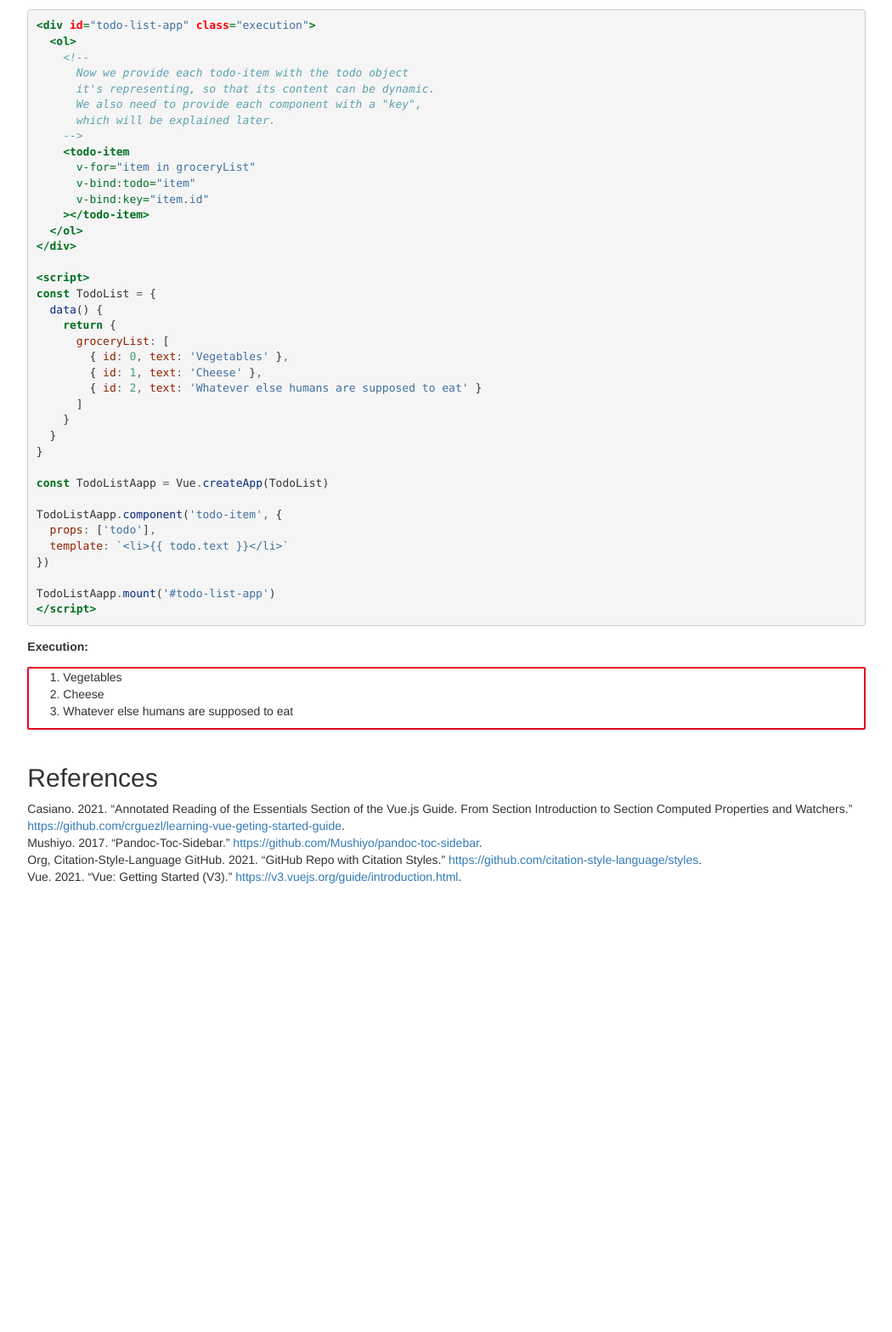
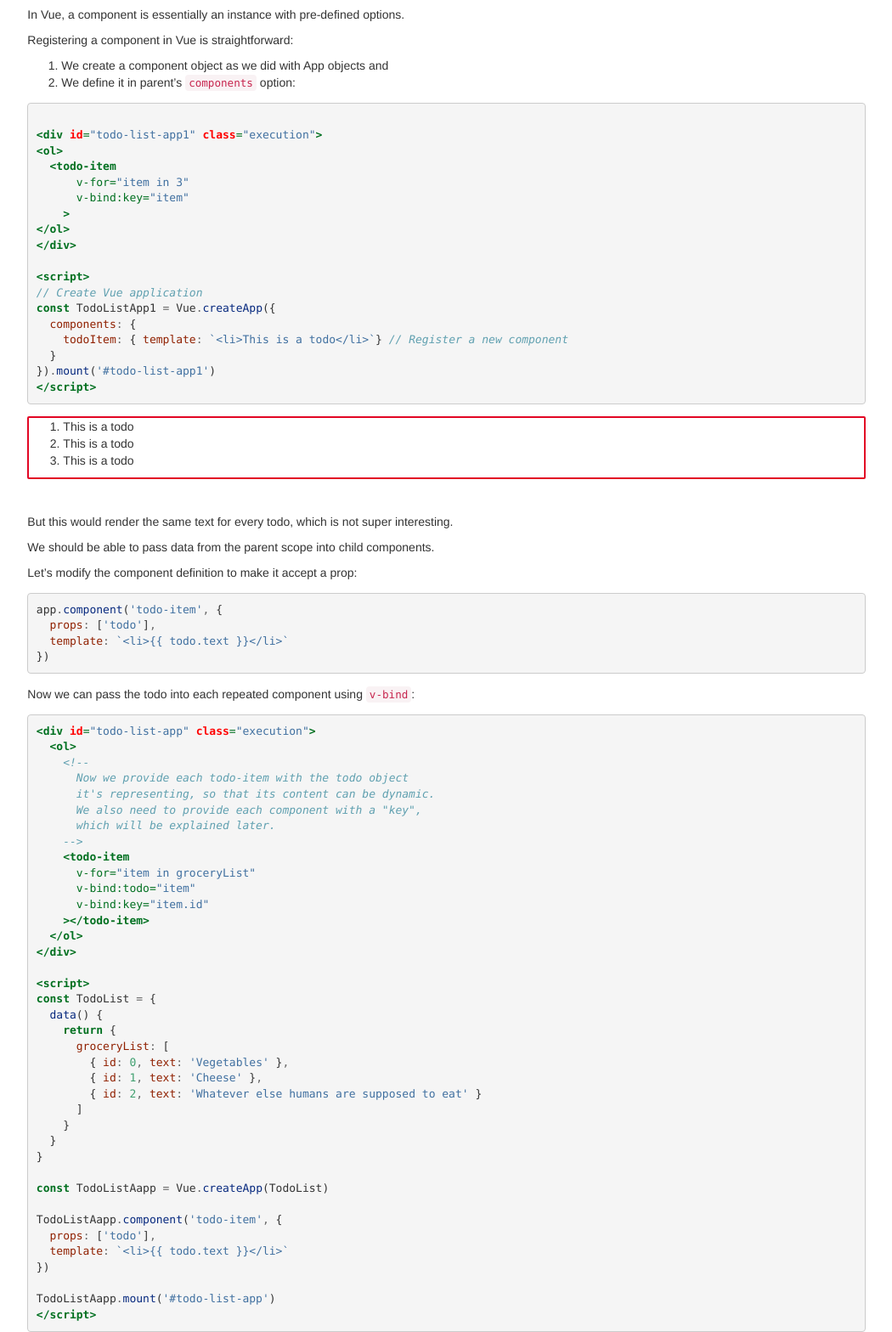
Before and after one commit to crguezl/learning-vue-3-getting-started-guide, a plain HTML site: page index.html in a window 1280 px wide. Shown: the part 6427-7995 px from the top of the page at 85% size, without its empty margins (221-1271 px from the left). Before the commit the page ends 7489 px from the top, so only its background shows below. Drawn offline with nearby package versions, Linux system fonts and the light colour scheme.

Commit message:
index.html src/introduction.md

```diff
--- a/index.html
+++ b/index.html
@@ -536,44 +536,92 @@ const ListRenderingApp = Vue.createApp(ListRendering).mount('#list-rendering')
 <p>The component system is another important concept in Vue, because it’s an abstraction that allows us to build large-scale applications composed of small, self-contained, and often reusable components.</p>
 <p>If we think about it, almost any type of application interface can be abstracted into a tree of components:</p>
 <p><img src="./assets/images/components.png" style="width:60.0%" /></p>
-<div class="sourceCode" id="cb9"><pre class="sourceCode html"><code class="sourceCode html"><span id="cb9-1"><a href="#cb9-1" aria-hidden="true" tabindex="-1"></a><span class="kw">&lt;div</span> <span class="er">id</span><span class="ot">=</span><span class="st">&quot;todo-list-app&quot;</span> <span class="er">class</span><span class="ot">=</span><span class="st">&quot;execution&quot;</span><span class="kw">&gt;</span></span>
-<span id="cb9-2"><a href="#cb9-2" aria-hidden="true" tabindex="-1"></a>  <span class="kw">&lt;ol&gt;</span></span>
-<span id="cb9-3"><a href="#cb9-3" aria-hidden="true" tabindex="-1"></a>    <span class="co">&lt;!--</span></span>
-<span id="cb9-4"><a href="#cb9-4" aria-hidden="true" tabindex="-1"></a><span class="co">      Now we provide each todo-item with the todo object</span></span>
-<span id="cb9-5"><a href="#cb9-5" aria-hidden="true" tabindex="-1"></a><span class="co">      it&#39;s representing, so that its content can be dynamic.</span></span>
-<span id="cb9-6"><a href="#cb9-6" aria-hidden="true" tabindex="-1"></a><span class="co">      We also need to provide each component with a &quot;key&quot;,</span></span>
-<span id="cb9-7"><a href="#cb9-7" aria-hidden="true" tabindex="-1"></a><span class="co">      which will be explained later.</span></span>
-<span id="cb9-8"><a href="#cb9-8" aria-hidden="true" tabindex="-1"></a><span class="co">    --&gt;</span></span>
-<span id="cb9-9"><a href="#cb9-9" aria-hidden="true" tabindex="-1"></a>    <span class="kw">&lt;todo-item</span></span>
-<span id="cb9-10"><a href="#cb9-10" aria-hidden="true" tabindex="-1"></a><span class="ot">      v-for=</span><span class="st">&quot;item in groceryList&quot;</span></span>
-<span id="cb9-11"><a href="#cb9-11" aria-hidden="true" tabindex="-1"></a><span class="ot">      v-bind:todo=</span><span class="st">&quot;item&quot;</span></span>
-<span id="cb9-12"><a href="#cb9-12" aria-hidden="true" tabindex="-1"></a><span class="ot">      v-bind:key=</span><span class="st">&quot;item.id&quot;</span></span>
-<span id="cb9-13"><a href="#cb9-13" aria-hidden="true" tabindex="-1"></a>    <span class="kw">&gt;&lt;/todo-item&gt;</span></span>
-<span id="cb9-14"><a href="#cb9-14" aria-hidden="true" tabindex="-1"></a>  <span class="kw">&lt;/ol&gt;</span></span>
-<span id="cb9-15"><a href="#cb9-15" aria-hidden="true" tabindex="-1"></a><span class="kw">&lt;/div&gt;</span></span>
-<span id="cb9-16"><a href="#cb9-16" aria-hidden="true" tabindex="-1"></a></span>
-<span id="cb9-17"><a href="#cb9-17" aria-hidden="true" tabindex="-1"></a><span class="kw">&lt;script&gt;</span></span>
-<span id="cb9-18"><a href="#cb9-18" aria-hidden="true" tabindex="-1"></a><span class="kw">const</span> TodoList <span class="op">=</span> {</span>
-<span id="cb9-19"><a href="#cb9-19" aria-hidden="true" tabindex="-1"></a>  <span class="fu">data</span>() {</span>
-<span id="cb9-20"><a href="#cb9-20" aria-hidden="true" tabindex="-1"></a>    <span class="cf">return</span> {</span>
-<span id="cb9-21"><a href="#cb9-21" aria-hidden="true" tabindex="-1"></a>      <span class="dt">groceryList</span><span class="op">:</span> [</span>
-<span id="cb9-22"><a href="#cb9-22" aria-hidden="true" tabindex="-1"></a>        { <span class="dt">id</span><span class="op">:</span> <span class="dv">0</span><span class="op">,</span> <span class="dt">text</span><span class="op">:</span> <span class="st">&#39;Vegetables&#39;</span> }<span class="op">,</span></span>
-<span id="cb9-23"><a href="#cb9-23" aria-hidden="true" tabindex="-1"></a>        { <span class="dt">id</span><span class="op">:</span> <span class="dv">1</span><span class="op">,</span> <span class="dt">text</span><span class="op">:</span> <span class="st">&#39;Cheese&#39;</span> }<span class="op">,</span></span>
-<span id="cb9-24"><a href="#cb9-24" aria-hidden="true" tabindex="-1"></a>        { <span class="dt">id</span><span class="op">:</span> <span class="dv">2</span><span class="op">,</span> <span class="dt">text</span><span class="op">:</span> <span class="st">&#39;Whatever else humans are supposed to eat&#39;</span> }</span>
-<span id="cb9-25"><a href="#cb9-25" aria-hidden="true" tabindex="-1"></a>      ]</span>
-<span id="cb9-26"><a href="#cb9-26" aria-hidden="true" tabindex="-1"></a>    }</span>
-<span id="cb9-27"><a href="#cb9-27" aria-hidden="true" tabindex="-1"></a>  }</span>
-<span id="cb9-28"><a href="#cb9-28" aria-hidden="true" tabindex="-1"></a>}</span>
-<span id="cb9-29"><a href="#cb9-29" aria-hidden="true" tabindex="-1"></a></span>
-<span id="cb9-30"><a href="#cb9-30" aria-hidden="true" tabindex="-1"></a><span class="kw">const</span> TodoListAapp <span class="op">=</span> Vue<span class="op">.</span><span class="fu">createApp</span>(TodoList)</span>
-<span id="cb9-31"><a href="#cb9-31" aria-hidden="true" tabindex="-1"></a></span>
-<span id="cb9-32"><a href="#cb9-32" aria-hidden="true" tabindex="-1"></a>TodoListAapp<span class="op">.</span><span class="fu">component</span>(<span class="st">&#39;todo-item&#39;</span><span class="op">,</span> {</span>
-<span id="cb9-33"><a href="#cb9-33" aria-hidden="true" tabindex="-1"></a>  <span class="dt">props</span><span class="op">:</span> [<span class="st">&#39;todo&#39;</span>]<span class="op">,</span></span>
-<span id="cb9-34"><a href="#cb9-34" aria-hidden="true" tabindex="-1"></a>  <span class="dt">template</span><span class="op">:</span> <span class="vs">`&lt;li&gt;{{ todo.text }}&lt;/li&gt;`</span></span>
-<span id="cb9-35"><a href="#cb9-35" aria-hidden="true" tabindex="-1"></a>})</span>
-<span id="cb9-36"><a href="#cb9-36" aria-hidden="true" tabindex="-1"></a></span>
-<span id="cb9-37"><a href="#cb9-37" aria-hidden="true" tabindex="-1"></a>TodoListAapp<span class="op">.</span><span class="fu">mount</span>(<span class="st">&#39;#todo-list-app&#39;</span>)</span>
-<span id="cb9-38"><a href="#cb9-38" aria-hidden="true" tabindex="-1"></a><span class="kw">&lt;/script&gt;</span></span></code></pre></div>
+<p>In Vue, a component is essentially an instance with pre-defined options.</p>
+<p>Registering a component in Vue is straightforward:</p>
+<ol type="1">
+<li>We create a component object as we did with App objects and</li>
+<li>We define it in parent’s <code>components</code> option:</li>
+</ol>
+<div class="sourceCode" id="cb9"><pre class="sourceCode html"><code class="sourceCode html"><span id="cb9-1"><a href="#cb9-1" aria-hidden="true" tabindex="-1"></a></span>
+<span id="cb9-2"><a href="#cb9-2" aria-hidden="true" tabindex="-1"></a><span class="kw">&lt;div</span> <span class="er">id</span><span class="ot">=</span><span class="st">&quot;todo-list-app1&quot;</span> <span class="er">class</span><span class="ot">=</span><span class="st">&quot;execution&quot;</span><span class="kw">&gt;</span></span>
+<span id="cb9-3"><a href="#cb9-3" aria-hidden="true" tabindex="-1"></a><span class="kw">&lt;ol&gt;</span></span>
+<span id="cb9-4"><a href="#cb9-4" aria-hidden="true" tabindex="-1"></a>  <span class="kw">&lt;todo-item</span></span>
+<span id="cb9-5"><a href="#cb9-5" aria-hidden="true" tabindex="-1"></a><span class="ot">      v-for=</span><span class="st">&quot;item in 3&quot;</span> </span>
+<span id="cb9-6"><a href="#cb9-6" aria-hidden="true" tabindex="-1"></a><span class="ot">      v-bind:key=</span><span class="st">&quot;item&quot;</span></span>
+<span id="cb9-7"><a href="#cb9-7" aria-hidden="true" tabindex="-1"></a>    <span class="kw">&gt;</span></span>
+<span id="cb9-8"><a href="#cb9-8" aria-hidden="true" tabindex="-1"></a><span class="kw">&lt;/ol&gt;</span></span>
+<span id="cb9-9"><a href="#cb9-9" aria-hidden="true" tabindex="-1"></a><span class="kw">&lt;/div&gt;</span></span>
+<span id="cb9-10"><a href="#cb9-10" aria-hidden="true" tabindex="-1"></a></span>
+<span id="cb9-11"><a href="#cb9-11" aria-hidden="true" tabindex="-1"></a><span class="kw">&lt;script&gt;</span></span>
+<span id="cb9-12"><a href="#cb9-12" aria-hidden="true" tabindex="-1"></a><span class="co">// Create Vue application</span></span>
+<span id="cb9-13"><a href="#cb9-13" aria-hidden="true" tabindex="-1"></a><span class="kw">const</span> TodoListApp1 <span class="op">=</span> Vue<span class="op">.</span><span class="fu">createApp</span>({</span>
+<span id="cb9-14"><a href="#cb9-14" aria-hidden="true" tabindex="-1"></a>  <span class="dt">components</span><span class="op">:</span> {</span>
+<span id="cb9-15"><a href="#cb9-15" aria-hidden="true" tabindex="-1"></a>    <span class="dt">todoItem</span><span class="op">:</span> { <span class="dt">template</span><span class="op">:</span> <span class="vs">`&lt;li&gt;This is a todo&lt;/li&gt;`</span>} <span class="co">// Register a new component</span></span>
+<span id="cb9-16"><a href="#cb9-16" aria-hidden="true" tabindex="-1"></a>  }</span>
+<span id="cb9-17"><a href="#cb9-17" aria-hidden="true" tabindex="-1"></a>})<span class="op">.</span><span class="fu">mount</span>(<span class="st">&#39;#todo-list-app1&#39;</span>)</span>
+<span id="cb9-18"><a href="#cb9-18" aria-hidden="true" tabindex="-1"></a><span class="kw">&lt;/script&gt;</span></span></code></pre></div>
+<div id="todo-list-app1" class="execution">
+<ol>
+<todo-item
+      v-for="item in 3"
+      v-bind:key="item"
+    >
+</ol>
+</div>
+<script>
+// Create Vue application
+const TodoListApp1 = Vue.createApp({
+  components: {
+    todoItem: { template: `<li>This is a todo</li>`} // Register a new component
+  }
+}).mount('#todo-list-app1')
+</script>
+<p>But this would render the same text for every todo, which is not super interesting.</p>
+<p>We should be able to pass data from the parent scope into child components.</p>
+<p>Let’s modify the component definition to make it accept a prop:</p>
+<div class="sourceCode" id="cb10"><pre class="sourceCode js"><code class="sourceCode javascript"><span id="cb10-1"><a href="#cb10-1" aria-hidden="true" tabindex="-1"></a>app<span class="op">.</span><span class="fu">component</span>(<span class="st">&#39;todo-item&#39;</span><span class="op">,</span> {</span>
+<span id="cb10-2"><a href="#cb10-2" aria-hidden="true" tabindex="-1"></a>  <span class="dt">props</span><span class="op">:</span> [<span class="st">&#39;todo&#39;</span>]<span class="op">,</span></span>
+<span id="cb10-3"><a href="#cb10-3" aria-hidden="true" tabindex="-1"></a>  <span class="dt">template</span><span class="op">:</span> <span class="vs">`&lt;li&gt;{{ todo.text }}&lt;/li&gt;`</span></span>
+<span id="cb10-4"><a href="#cb10-4" aria-hidden="true" tabindex="-1"></a>})</span></code></pre></div>
+<p>Now we can pass the todo into each repeated component using <code>v-bind</code>:</p>
+<div class="sourceCode" id="cb11"><pre class="sourceCode html"><code class="sourceCode html"><span id="cb11-1"><a href="#cb11-1" aria-hidden="true" tabindex="-1"></a><span class="kw">&lt;div</span> <span class="er">id</span><span class="ot">=</span><span class="st">&quot;todo-list-app&quot;</span> <span class="er">class</span><span class="ot">=</span><span class="st">&quot;execution&quot;</span><span class="kw">&gt;</span></span>
+<span id="cb11-2"><a href="#cb11-2" aria-hidden="true" tabindex="-1"></a>  <span class="kw">&lt;ol&gt;</span></span>
+<span id="cb11-3"><a href="#cb11-3" aria-hidden="true" tabindex="-1"></a>    <span class="co">&lt;!--</span></span>
+<span id="cb11-4"><a href="#cb11-4" aria-hidden="true" tabindex="-1"></a><span class="co">      Now we provide each todo-item with the todo object</span></span>
+<span id="cb11-5"><a href="#cb11-5" aria-hidden="true" tabindex="-1"></a><span class="co">      it&#39;s representing, so that its content can be dynamic.</span></span>
+<span id="cb11-6"><a href="#cb11-6" aria-hidden="true" tabindex="-1"></a><span class="co">      We also need to provide each component with a &quot;key&quot;,</span></span>
+<span id="cb11-7"><a href="#cb11-7" aria-hidden="true" tabindex="-1"></a><span class="co">      which will be explained later.</span></span>
+<span id="cb11-8"><a href="#cb11-8" aria-hidden="true" tabindex="-1"></a><span class="co">    --&gt;</span></span>
+<span id="cb11-9"><a href="#cb11-9" aria-hidden="true" tabindex="-1"></a>    <span class="kw">&lt;todo-item</span></span>
+<span id="cb11-10"><a href="#cb11-10" aria-hidden="true" tabindex="-1"></a><span class="ot">      v-for=</span><span class="st">&quot;item in groceryList&quot;</span></span>
+<span id="cb11-11"><a href="#cb11-11" aria-hidden="true" tabindex="-1"></a><span class="ot">      v-bind:todo=</span><span class="st">&quot;item&quot;</span></span>
+<span id="cb11-12"><a href="#cb11-12" aria-hidden="true" tabindex="-1"></a><span class="ot">      v-bind:key=</span><span class="st">&quot;item.id&quot;</span></span>
+<span id="cb11-13"><a href="#cb11-13" aria-hidden="true" tabindex="-1"></a>    <span class="kw">&gt;&lt;/todo-item&gt;</span></span>
+<span id="cb11-14"><a href="#cb11-14" aria-hidden="true" tabindex="-1"></a>  <span class="kw">&lt;/ol&gt;</span></span>
+<span id="cb11-15"><a href="#cb11-15" aria-hidden="true" tabindex="-1"></a><span class="kw">&lt;/div&gt;</span></span>
+<span id="cb11-16"><a href="#cb11-16" aria-hidden="true" tabindex="-1"></a></span>
+<span id="cb11-17"><a href="#cb11-17" aria-hidden="true" tabindex="-1"></a><span class="kw">&lt;script&gt;</span></span>
+<span id="cb11-18"><a href="#cb11-18" aria-hidden="true" tabindex="-1"></a><span class="kw">const</span> TodoList <span class="op">=</span> {</span>
+<span id="cb11-19"><a href="#cb11-19" aria-hidden="true" tabindex="-1"></a>  <span class="fu">data</span>() {</span>
+<span id="cb11-20"><a href="#cb11-20" aria-hidden="true" tabindex="-1"></a>    <span class="cf">return</span> {</span>
+<span id="cb11-21"><a href="#cb11-21" aria-hidden="true" tabindex="-1"></a>      <span class="dt">groceryList</span><span class="op">:</span> [</span>
+<span id="cb11-22"><a href="#cb11-22" aria-hidden="true" tabindex="-1"></a>        { <span class="dt">id</span><span class="op">:</span> <span class="dv">0</span><span class="op">,</span> <span class="dt">text</span><span class="op">:</span> <span class="st">&#39;Vegetables&#39;</span> }<span class="op">,</span></span>
+<span id="cb11-23"><a href="#cb11-23" aria-hidden="true" tabindex="-1"></a>        { <span class="dt">id</span><span class="op">:</span> <span class="dv">1</span><span class="op">,</span> <span class="dt">text</span><span class="op">:</span> <span class="st">&#39;Cheese&#39;</span> }<span class="op">,</span></span>
+<span id="cb11-24"><a href="#cb11-24" aria-hidden="true" tabindex="-1"></a>        { <span class="dt">id</span><span class="op">:</span> <span class="dv">2</span><span class="op">,</span> <span class="dt">text</span><span class="op">:</span> <span class="st">&#39;Whatever else humans are supposed to eat&#39;</span> }</span>
+<span id="cb11-25"><a href="#cb11-25" aria-hidden="true" tabindex="-1"></a>      ]</span>
+<span id="cb11-26"><a href="#cb11-26" aria-hidden="true" tabindex="-1"></a>    }</span>
+<span id="cb11-27"><a href="#cb11-27" aria-hidden="true" tabindex="-1"></a>  }</span>
+<span id="cb11-28"><a href="#cb11-28" aria-hidden="true" tabindex="-1"></a>}</span>
+<span id="cb11-29"><a href="#cb11-29" aria-hidden="true" tabindex="-1"></a></span>
+<span id="cb11-30"><a href="#cb11-30" aria-hidden="true" tabindex="-1"></a><span class="kw">const</span> TodoListAapp <span class="op">=</span> Vue<span class="op">.</span><span class="fu">createApp</span>(TodoList)</span>
+<span id="cb11-31"><a href="#cb11-31" aria-hidden="true" tabindex="-1"></a></span>
+<span id="cb11-32"><a href="#cb11-32" aria-hidden="true" tabindex="-1"></a>TodoListAapp<span class="op">.</span><span class="fu">component</span>(<span class="st">&#39;todo-item&#39;</span><span class="op">,</span> {</span>
+<span id="cb11-33"><a href="#cb11-33" aria-hidden="true" tabindex="-1"></a>  <span class="dt">props</span><span class="op">:</span> [<span class="st">&#39;todo&#39;</span>]<span class="op">,</span></span>
+<span id="cb11-34"><a href="#cb11-34" aria-hidden="true" tabindex="-1"></a>  <span class="dt">template</span><span class="op">:</span> <span class="vs">`&lt;li&gt;{{ todo.text }}&lt;/li&gt;`</span></span>
+<span id="cb11-35"><a href="#cb11-35" aria-hidden="true" tabindex="-1"></a>})</span>
+<span id="cb11-36"><a href="#cb11-36" aria-hidden="true" tabindex="-1"></a></span>
+<span id="cb11-37"><a href="#cb11-37" aria-hidden="true" tabindex="-1"></a>TodoListAapp<span class="op">.</span><span class="fu">mount</span>(<span class="st">&#39;#todo-list-app&#39;</span>)</span>
+<span id="cb11-38"><a href="#cb11-38" aria-hidden="true" tabindex="-1"></a><span class="kw">&lt;/script&gt;</span></span></code></pre></div>
 <p><strong>Execution:</strong></p>
 <div id="todo-list-app" class="execution">
 <ol>
```
Also changed, not shown: src/introduction.md (+62 -0 lines).
